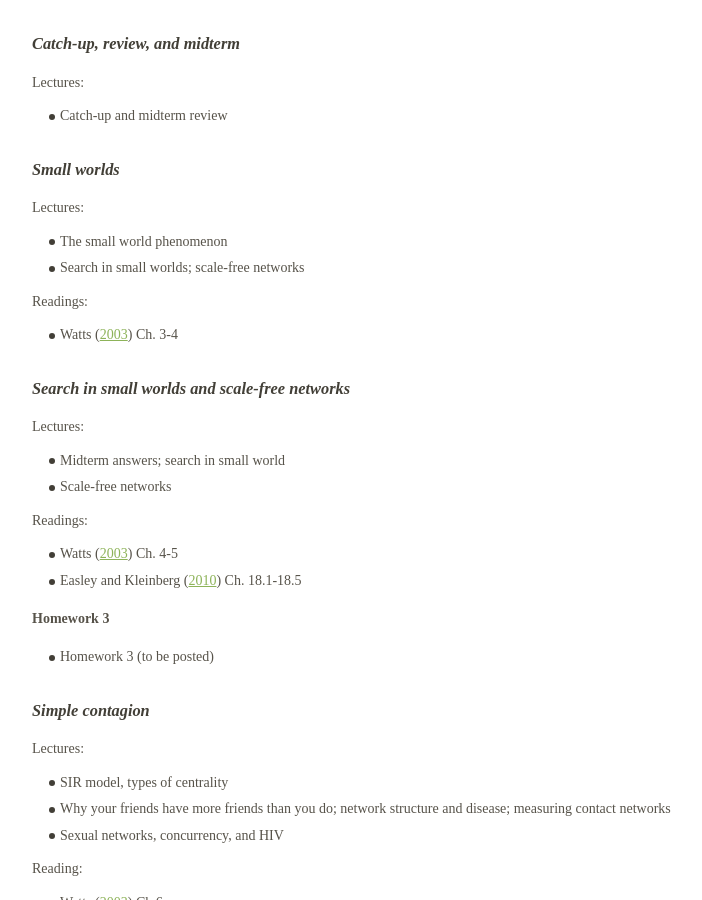
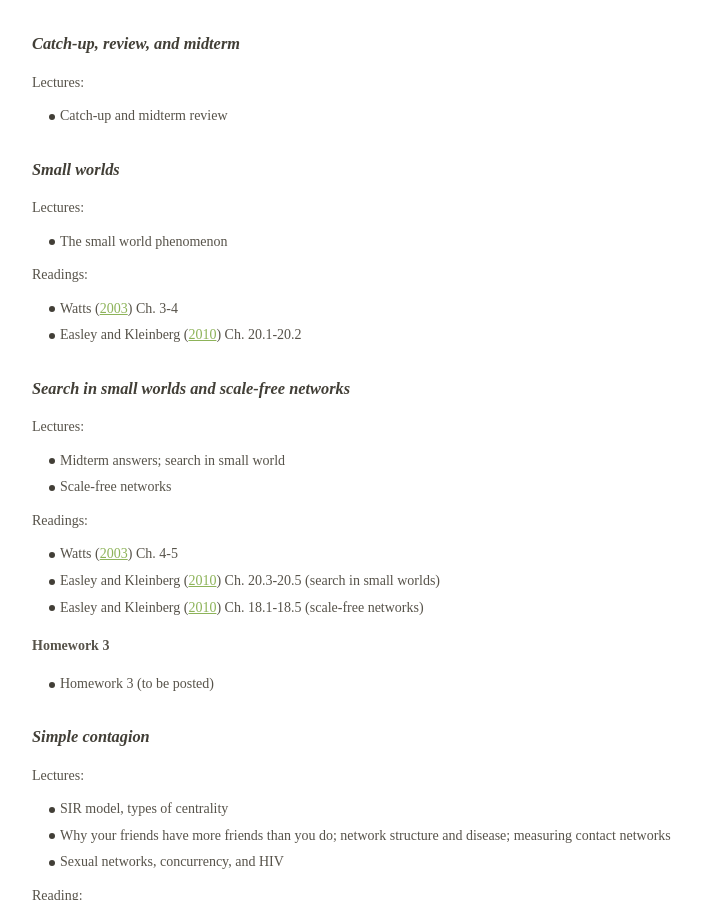
Before and after one commit to dfeehan/dfeehan.github.io, a Jekyll site: the page teaching/2019sp_demog180.html, which Jekyll copies as it is, in a window 1280 px wide and 900 px high, scrolled down 6132 px. Shown: the whole window, without its empty margins (258-960 px from the left). Built offline with Jekyll 4.4.1, drawn with Linux system fonts in a browser that asks for light colours.

Commit message:
updated reading

```diff
--- a/teaching/2019sp_demog180.html
+++ b/teaching/2019sp_demog180.html
@@ -816,11 +816,11 @@ Final exam: Wednesday, May 15th, 11:30am-2:30pm (location TBD)</p>
 <p>Lectures:</p>
 <ul>
 <li>The small world phenomenon</li>
-<li>Search in small worlds; scale-free networks</li>
 </ul>
 <p>Readings:</p>
 <ul>
 <li><span class="citation">Watts (<a href="#ref-watts_six_2003">2003</a>)</span> Ch. 3-4</li>
+<li><span class="citation">Easley and Kleinberg (<a href="#ref-easley_networks_2010">2010</a>)</span> Ch. 20.1-20.2</li>
 </ul>
 <h3 id="sec:scalefree">Search in small worlds and scale-free networks</h3>
 <p>Lectures:</p>
@@ -831,7 +831,8 @@ Final exam: Wednesday, May 15th, 11:30am-2:30pm (location TBD)</p>
 <p>Readings:</p>
 <ul>
 <li><span class="citation">Watts (<a href="#ref-watts_six_2003">2003</a>)</span> Ch. 4-5</li>
-<li><span class="citation">Easley and Kleinberg (<a href="#ref-easley_networks_2010">2010</a>)</span> Ch. 18.1-18.5</li>
+<li><span class="citation">Easley and Kleinberg (<a href="#ref-easley_networks_2010">2010</a>)</span> Ch. 20.3-20.5 (search in small worlds)</li>
+<li><span class="citation">Easley and Kleinberg (<a href="#ref-easley_networks_2010">2010</a>)</span> Ch. 18.1-18.5 (scale-free networks)</li>
 </ul>
 <h4 id="sec:hwk3">Homework 3</h4>
 <ul>
```
